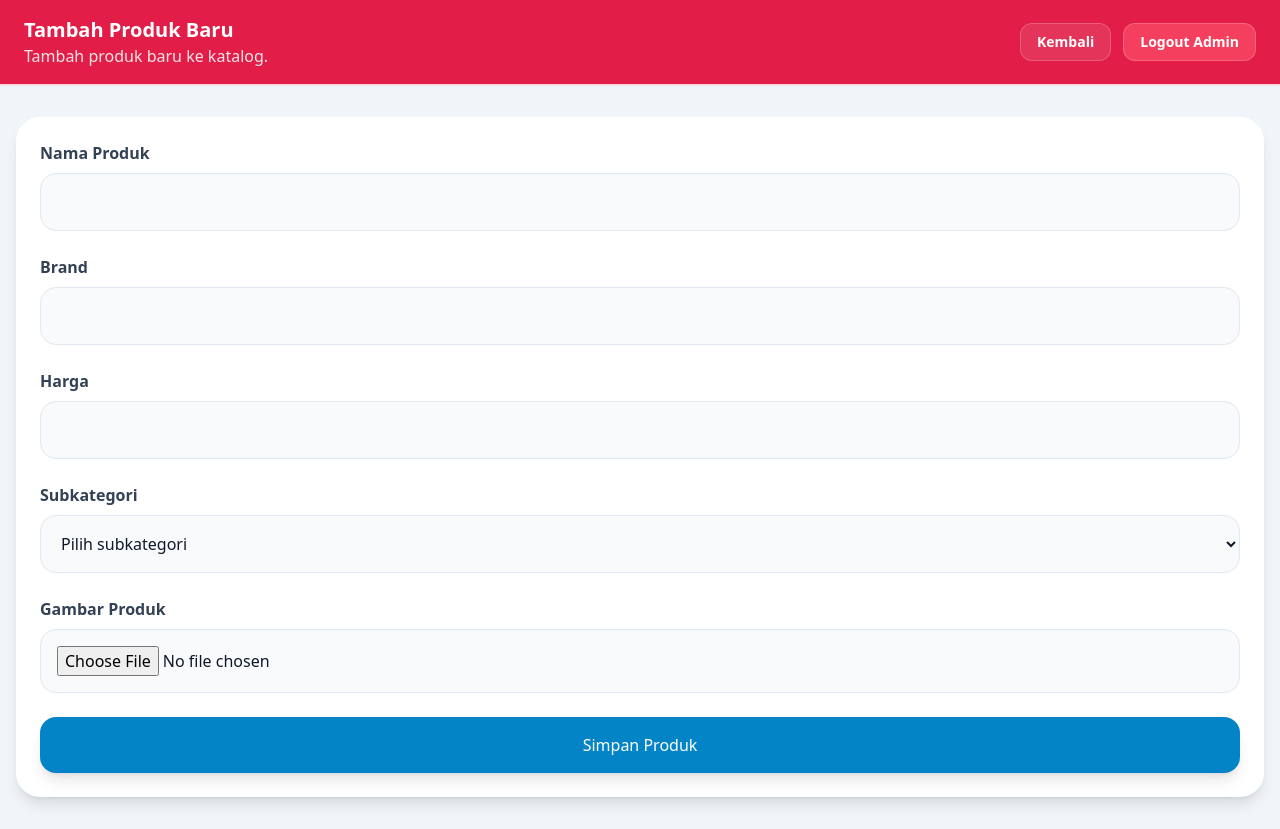
After one commit to apipniko/kolaborasi_project_rpl, a Flask app: page /admin/products/new in a window 1280 px wide. The commit adds this page. Run offline with Flask 3, Linux system fonts and the light colour scheme; the visitor is signed in with stand-in values (Sample User, id 1); data that the repository does not hold is empty; some libraries are stand-ins or nearby versions.

Commit message:
tambah halaman admin

```diff
--- a/app.py
+++ b/app.py
@@ -1,10 +1,11 @@
 import os
 
-from flask import Flask, render_template
+from flask import Flask, render_template, redirect, session, url_for
 import pandas as pd
 
 from database.db_config import koneksi
 
+from routes.admin_routes import admin_bp
 from routes.search_routers import search_bp
 from routes.recommendation_routes import recommendation_bp
 from routes.history_routes import history_bp
@@ -12,6 +13,8 @@ from routes.purchase_routes import purchase_bp
 
 app = Flask(__name__)
 app.secret_key = os.environ.get('SECRET_KEY', 'toy-recommendation-dev-secret')
+app.config['UPLOAD_FOLDER'] = os.path.join(app.root_path, 'static', 'product_images')
+os.makedirs(app.config['UPLOAD_FOLDER'], exist_ok=True)
 
 
 @app.template_filter('currency')
@@ -27,11 +30,28 @@ def currency(value):
         return value
 
 
+def ensure_image_column():
+    cursor = koneksi.cursor()
+    try:
+        cursor.execute(
+            "ALTER TABLE product ADD COLUMN IF NOT EXISTS image_filename VARCHAR(255);"
+        )
+        koneksi.commit()
+    except Exception:
+        pass
+    finally:
+        cursor.close()
+
+
+enable_image_column = ensure_image_column()
+
 # REGISTER BLUEPRINT
+app.register_blueprint(admin_bp)
 app.register_blueprint(search_bp)
 app.register_blueprint(recommendation_bp)
 app.register_blueprint(history_bp)
 app.register_blueprint(purchase_bp)
+
 # HOME
 @app.route('/')
 def home():
@@ -78,8 +98,61 @@ def home():
 
     return render_template(
         'index.html',
-        products=df.to_dict('records')
+        products=df.to_dict('records'),
+        is_admin=session.get('is_admin', False)
     )
+
+@app.route('/index_admin')
+def index_admin():
+    if not session.get('is_admin'):
+        return redirect(url_for('admin.login'))
+
+    query = """
+    SELECT
+        product.product_id,
+        product.product_name,
+        product.brand,
+        product.price,
+
+        category.category,
+        sub_category.sub_category,
+
+        COUNT(order_items.product_id) AS total_purchased,
+
+        ROUND(AVG(users.rating), 1) AS average_rating
+
+    FROM product
+
+    JOIN sub_category
+    ON product.sub_category_id = sub_category.sub_category_id
+
+    JOIN category
+    ON sub_category.category_id = category.category_id
+
+    LEFT JOIN order_items
+    ON product.product_id = order_items.product_id
+
+    LEFT JOIN orders
+    ON order_items.order_id = orders.order_id
+
+    LEFT JOIN users
+    ON orders.user_id = users.user_id
+
+    GROUP BY product.product_id
+
+    ORDER BY total_purchased DESC
+
+    LIMIT 12
+    """
+
+    df = pd.read_sql(query, koneksi)
+
+    return render_template(
+        'index.html',
+        products=df.to_dict('records'),
+        is_admin=True
+    )
+
 # RUN FLASK
 if __name__ == '__main__':
     app.run(debug=True)
--- a/database/toy_recommendation_database.sql
+++ b/database/toy_recommendation_database.sql
@@ -24,6 +24,7 @@ CREATE TABLE product (
     brand VARCHAR(100),
     price DECIMAL(10,2),
     sub_category_id INT,
+    image_filename VARCHAR(255),
     FOREIGN KEY (sub_category_id) REFERENCES sub_category(sub_category_id)
 );
 CREATE TABLE orders (
--- a/models/recommendation_model.py
+++ b/models/recommendation_model.py
@@ -41,6 +41,7 @@ def get_recommendations(product_name):
             'product_name': str(row['product_name']),
             'brand': str(row.get('brand', '')),
             'price': float(row.get('price', 0) or 0),
+            'image_filename': str(row.get('image_filename', '')),
             'category': str(row.get('category', '')),
             'sub_category': str(row.get('sub_category', ''))
         })
--- /dev/null
+++ b/routes/admin_routes.py
@@ -0,0 +1,298 @@
+import os
+from uuid import uuid4
+
+from flask import Blueprint, current_app, redirect, render_template, request, session, url_for
+from werkzeug.utils import secure_filename
+
+from database.db_config import koneksi
+
+admin_bp = Blueprint('admin', __name__, url_prefix='/admin')
+
+ADMIN_USERNAME = os.environ.get('ADMIN_USERNAME', 'admin')
+ADMIN_PASSWORD = os.environ.get('ADMIN_PASSWORD', 'admin123')
+ALLOWED_EXTENSIONS = {'png', 'jpg', 'jpeg', 'gif'}
+
+
+@admin_bp.before_request
+def require_admin():
+    if request.endpoint in ('admin.login', 'admin.logout'):
+        return
+
+    if not session.get('is_admin'):
+        return redirect(url_for('admin.login'))
+
+
+@admin_bp.route('/login', methods=['GET', 'POST'])
+def login():
+    if session.get('is_admin'):
+        return redirect(url_for('admin.product_list'))
+
+    error = None
+    if request.method == 'POST':
+        username = request.form.get('username', '').strip()
+        password = request.form.get('password', '').strip()
+
+        if username == ADMIN_USERNAME and password == ADMIN_PASSWORD:
+            session['is_admin'] = True
+            return redirect(url_for('admin.product_list'))
+
+        error = 'Username atau password salah.'
+
+    return render_template('admin_login.html', error=error)
+
+
+@admin_bp.route('/logout')
+def logout():
+    session.pop('is_admin', None)
+    return redirect(url_for('home'))
+
+
+def allowed_file(filename):
+    return '.' in filename and filename.rsplit('.', 1)[1].lower() in ALLOWED_EXTENSIONS
+
+
+def generate_id(prefix):
+    return f'{prefix}-{uuid4().hex[:10].upper()}'
+
+
+def save_image(image_file):
+    if not image_file or image_file.filename == '':
+        return None
+
+    if not allowed_file(image_file.filename):
+        return None
+
+    filename = secure_filename(image_file.filename)
+    extension = filename.rsplit('.', 1)[1].lower()
+    new_filename = f'{uuid4().hex}.{extension}'
+    save_path = os.path.join(current_app.config['UPLOAD_FOLDER'], new_filename)
+    image_file.save(save_path)
+    return new_filename
+
+
+def delete_image(filename):
+    if not filename:
+        return
+
+    file_path = os.path.join(current_app.config['UPLOAD_FOLDER'], filename)
+    try:
+        if os.path.exists(file_path):
+            os.remove(file_path)
+    except OSError:
+        pass
+
+
+def get_sub_categories():
+    cursor = koneksi.cursor(dictionary=True)
+    cursor.execute(
+        """
+        SELECT
+            sub_category.sub_category_id,
+            sub_category.sub_category,
+            category.category
+        FROM sub_category
+        JOIN category ON sub_category.category_id = category.category_id
+        ORDER BY category.category, sub_category.sub_category
+        """
+    )
+    sub_categories = cursor.fetchall()
+    cursor.close()
+    return sub_categories
+
+
+def get_products():
+    cursor = koneksi.cursor(dictionary=True)
+    cursor.execute(
+        """
+        SELECT
+            product.product_id,
+            product.product_name,
+            product.brand,
+            product.price,
+            product.image_filename,
+            category.category,
+            sub_category.sub_category
+        FROM product
+        LEFT JOIN sub_category ON product.sub_category_id = sub_category.sub_category_id
+        LEFT JOIN category ON sub_category.category_id = category.category_id
+        ORDER BY product.product_name
+        """
+    )
+    products = cursor.fetchall()
+    cursor.close()
+    return products
+
+
+def get_product(product_id):
+    cursor = koneksi.cursor(dictionary=True)
+    cursor.execute(
+        """
+        SELECT
+            product.product_id,
+            product.product_name,
+            product.brand,
+            product.price,
+            product.image_filename,
+            product.sub_category_id,
+            category.category,
+            sub_category.sub_category
+        FROM product
+        LEFT JOIN sub_category ON product.sub_category_id = sub_category.sub_category_id
+        LEFT JOIN category ON sub_category.category_id = category.category_id
+        WHERE product.product_id = %s
+        """,
+        (product_id,)
+    )
+    product = cursor.fetchone()
+    cursor.close()
+    return product
+
+
+@admin_bp.route('/products')
+def product_list():
+    products = get_products()
+    return render_template('admin_products.html', products=products)
+
+
+@admin_bp.route('/products/new', methods=['GET', 'POST'])
+def create_product():
+    sub_categories = get_sub_categories()
+
+    if request.method == 'POST':
+        product_name = request.form.get('product_name', '').strip()
+        brand = request.form.get('brand', '').strip()
+        price = request.form.get('price', '').strip()
+        sub_category_id = request.form.get('sub_category_id')
+        image_file = request.files.get('image')
+
+        if not product_name or not brand or not price or not sub_category_id:
+            return render_template(
+                'admin_product_form.html',
+                product=None,
+                sub_categories=sub_categories,
+                error='Semua field wajib diisi kecuali gambar.'
+            )
+
+        try:
+            price_value = float(price)
+        except ValueError:
+            return render_template(
+                'admin_product_form.html',
+                product=None,
+                sub_categories=sub_categories,
+                error='Harga harus berupa angka.'
+            )
+
+        image_filename = save_image(image_file)
+        product_id = generate_id('PRD')
+
+        cursor = koneksi.cursor()
+        cursor.execute(
+            """
+            INSERT INTO product (
+                product_id,
+                product_name,
+                brand,
+                price,
+                sub_category_id,
+                image_filename
+            ) VALUES (%s, %s, %s, %s, %s, %s)
+            """,
+            (product_id, product_name, brand, price_value, sub_category_id, image_filename)
+        )
+        koneksi.commit()
+        cursor.close()
+
+        return redirect(url_for('admin.product_list'))
+
+    return render_template(
+        'admin_product_form.html',
+        product=None,
+        sub_categories=sub_categories,
+        error=None
+    )
+
+
+@admin_bp.route('/products/<product_id>/edit', methods=['GET', 'POST'])
+def edit_product(product_id):
+    product = get_product(product_id)
+    sub_categories = get_sub_categories()
+
+    if not product:
+        return redirect(url_for('admin.product_list'))
+
+    if request.method == 'POST':
+        product_name = request.form.get('product_name', '').strip()
+        brand = request.form.get('brand', '').strip()
+        price = request.form.get('price', '').strip()
+        sub_category_id = request.form.get('sub_category_id')
+        image_file = request.files.get('image')
+
+        if not product_name or not brand or not price or not sub_category_id:
+            return render_template(
+                'admin_product_form.html',
+                product=product,
+                sub_categories=sub_categories,
+                error='Semua field wajib diisi kecuali gambar.'
+            )
+
+        try:
+            price_value = float(price)
+        except ValueError:
+            return render_template(
+                'admin_product_form.html',
+                product=product,
+                sub_categories=sub_categories,
+                error='Harga harus berupa angka.'
+            )
+
+        image_filename = save_image(image_file)
+        if image_filename:
+            delete_image(product.get('image_filename'))
+        else:
+            image_filename = product.get('image_filename')
+
+        cursor = koneksi.cursor()
+        cursor.execute(
+            """
+            UPDATE product
+            SET
+                product_name = %s,
+                brand = %s,
+                price = %s,
+                sub_category_id = %s,
+                image_filename = %s
+            WHERE product_id = %s
+            """,
+            (product_name, brand, price_value, sub_category_id, image_filename, product_id)
+        )
+        koneksi.commit()
+        cursor.close()
+
+        return redirect(url_for('admin.product_list'))
+
+    return render_template(
+        'admin_product_form.html',
+        product=product,
+        sub_categories=sub_categories,
+        error=None
+    )
+
+
+@admin_bp.route('/products/<product_id>/delete', methods=['POST'])
+def delete_product(product_id):
+    product = get_product(product_id)
+    if product:
+        delete_image(product.get('image_filename'))
+        cursor = koneksi.cursor()
+        cursor.execute(
+            """
+            DELETE FROM product
+            WHERE product_id = %s
+            """,
+            (product_id,)
+        )
+        koneksi.commit()
+        cursor.close()
+
+    return redirect(url_for('admin.product_list'))
--- a/routes/purchase_routes.py
+++ b/routes/purchase_routes.py
@@ -20,6 +20,7 @@ def get_product(product_id):
             product.product_name,
             product.brand,
             product.price,
+            product.image_filename,
             category.category,
             sub_category.sub_category
         FROM product
--- a/routes/recommendation_routes.py
+++ b/routes/recommendation_routes.py
@@ -18,6 +18,7 @@ def get_product(product_name):
             product.product_name,
             product.brand,
             product.price,
+            product.image_filename,
             category.category,
             sub_category.sub_category
         FROM product
--- a/routes/search_routers.py
+++ b/routes/search_routers.py
@@ -18,6 +18,7 @@ def search():
         product.product_name,
         product.brand,
         product.price,
+        product.image_filename,
         category.category,
         sub_category.sub_category
 
--- /dev/null
+++ b/templates/admin_product_form.html
@@ -0,0 +1,75 @@
+<!DOCTYPE html>
+<html lang="en">
+<head>
+    <meta charset="UTF-8">
+    <meta name="viewport" content="width=device-width, initial-scale=1.0">
+    <title>{{ 'Edit Produk' if product else 'Tambah Produk Baru' }}</title>
+    <script src="https://cdn.tailwindcss.com"></script>
+</head>
+<body class="bg-slate-100 text-slate-900">
+    <nav class="border-b border-rose-200 bg-rose-600 px-6 py-4 shadow-sm">
+        <div class="container mx-auto flex flex-wrap items-center justify-between gap-4">
+            <div>
+                <h1 class="text-xl font-bold text-white">{{ 'Edit Produk' if product else 'Tambah Produk Baru' }}</h1>
+                <p class="text-rose-100">{{ 'Ubah detail produk.' if product else 'Tambah produk baru ke katalog.' }}</p>
+            </div>
+            <div class="flex flex-wrap gap-3">
+                <a href="{{ url_for('admin.product_list') }}" class="rounded-xl border border-white/20 bg-white/10 px-4 py-2 text-sm font-semibold text-white hover:bg-white/20">Kembali</a>
+                <a href="{{ url_for('admin.logout') }}" class="rounded-xl border border-white/20 bg-rose-500 px-4 py-2 text-sm font-semibold text-white hover:bg-rose-600">Logout Admin</a>
+            </div>
+        </div>
+    </nav>
+
+    <main class="container mx-auto px-4 py-8">
+        <div class="rounded-3xl bg-white p-6 shadow-lg">
+            {% if error %}
+            <div class="mb-5 rounded-xl bg-rose-100 p-4 text-sm font-semibold text-rose-700">{{ error }}</div>
+            {% endif %}
+
+            <form action="" method="POST" enctype="multipart/form-data" class="grid gap-6">
+                <label class="grid gap-2">
+                    <span class="font-semibold text-slate-700">Nama Produk</span>
+                    <input type="text" name="product_name" value="{{ product.product_name if product else '' }}" class="rounded-2xl border border-slate-200 bg-slate-50 p-4 outline-none focus:border-sky-500 focus:ring-2 focus:ring-sky-100" required>
+                </label>
+
+                <label class="grid gap-2">
+                    <span class="font-semibold text-slate-700">Brand</span>
+                    <input type="text" name="brand" value="{{ product.brand if product else '' }}" class="rounded-2xl border border-slate-200 bg-slate-50 p-4 outline-none focus:border-sky-500 focus:ring-2 focus:ring-sky-100" required>
+                </label>
+
+                <label class="grid gap-2">
+                    <span class="font-semibold text-slate-700">Harga</span>
+                    <input type="number" step="0.01" name="price" value="{{ product.price if product else '' }}" class="rounded-2xl border border-slate-200 bg-slate-50 p-4 outline-none focus:border-sky-500 focus:ring-2 focus:ring-sky-100" required>
+                </label>
+
+                <label class="grid gap-2">
+                    <span class="font-semibold text-slate-700">Subkategori</span>
+                    <select name="sub_category_id" class="rounded-2xl border border-slate-200 bg-slate-50 p-4 outline-none focus:border-sky-500 focus:ring-2 focus:ring-sky-100" required>
+                        <option value="">Pilih subkategori</option>
+                        {% for sub in sub_categories %}
+                        <option value="{{ sub.sub_category_id }}" {% if product and product.sub_category_id == sub.sub_category_id %}selected{% endif %}>
+                            {{ sub.category }} / {{ sub.sub_category }}
+                        </option>
+                        {% endfor %}
+                    </select>
+                </label>
+
+                <label class="grid gap-2">
+                    <span class="font-semibold text-slate-700">Gambar Produk</span>
+                    <input type="file" name="image" accept="image/png, image/jpeg, image/jpg, image/gif" class="rounded-2xl border border-slate-200 bg-slate-50 p-4 outline-none focus:border-sky-500 focus:ring-2 focus:ring-sky-100">
+                </label>
+
+                {% if product and product.image_filename %}
+                <div class="rounded-3xl border border-slate-200 bg-slate-50 p-4">
+                    <p class="font-semibold text-slate-700">Preview Gambar Saat Ini</p>
+                    <img src="{{ url_for('static', filename='product_images/' ~ product.image_filename) }}" alt="{{ product.product_name }}" class="mt-4 h-48 w-full rounded-3xl object-cover">
+                    <p class="mt-3 text-sm text-slate-500">Upload gambar baru untuk mengubah foto.</p>
+                </div>
+                {% endif %}
+
+                <button type="submit" class="w-full rounded-2xl bg-sky-600 py-4 text-white shadow-lg hover:bg-sky-700">Simpan Produk</button>
+            </form>
+        </div>
+    </main>
+</body>
+</html>
```
Also changed, not shown: templates/admin_login.html (added, +43 -0 lines), templates/admin_products.html (added, +79 -0 lines), templates/index.html (+28 -6 lines), templates/recommendation.html (+14 -10 lines), templates/search.html (+8 -9 lines).
